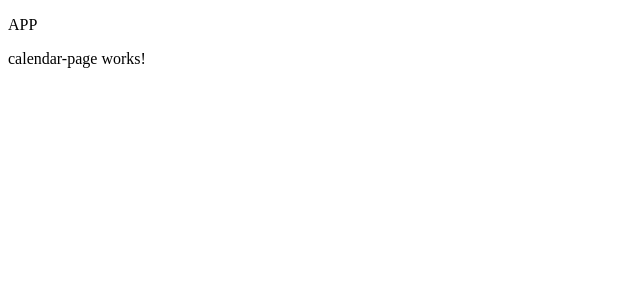
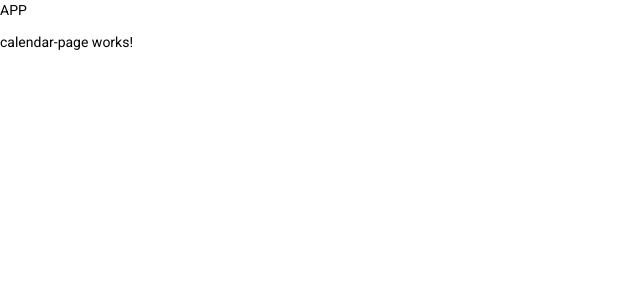
Before and after one commit to BogdanT-1/responsability-list, an Angular app: page /calendar in a window 1280 px wide. Shown: the top 300 px of the page, without its empty margins (0-640 px from the left). Built offline with nearby package versions, Linux system fonts and the light colour scheme.

Commit message:
Added angular material

```diff
--- a/angular.json
+++ b/angular.json
@@ -34,6 +34,7 @@
               "src/assets"
             ],
             "styles": [
+              "./node_modules/@angular/material/prebuilt-themes/deeppurple-amber.css",
               "src/styles.scss"
             ],
             "scripts": []
@@ -102,6 +103,7 @@
               "src/assets"
             ],
             "styles": [
+              "./node_modules/@angular/material/prebuilt-themes/deeppurple-amber.css",
               "src/styles.scss"
             ],
             "scripts": []
--- a/package.json
+++ b/package.json
@@ -11,10 +11,12 @@
   "private": true,
   "dependencies": {
     "@angular/animations": "~12.2.0",
+    "@angular/cdk": "^12.2.13",
     "@angular/common": "~12.2.0",
     "@angular/compiler": "~12.2.0",
     "@angular/core": "~12.2.0",
     "@angular/forms": "~12.2.0",
+    "@angular/material": "^12.2.13",
     "@angular/platform-browser": "~12.2.0",
     "@angular/platform-browser-dynamic": "~12.2.0",
     "@angular/router": "~12.2.0",
--- a/src/app/app.module.ts
+++ b/src/app/app.module.ts
@@ -4,6 +4,7 @@
 import { AppRoutingModule } from './app-routing.module';
 import { AppComponent } from './app.component';
 import { RouterModule } from '@angular/router';
+import { BrowserAnimationsModule } from '@angular/platform-browser/animations';
 
 @NgModule({
   declarations: [
@@ -12,7 +13,8 @@
   imports: [
     BrowserModule,
     RouterModule,
-    AppRoutingModule
+    AppRoutingModule,
+    BrowserAnimationsModule
   ],
   providers: [],
   bootstrap: [AppComponent]
--- a/src/index.html
+++ b/src/index.html
@@ -6,8 +6,11 @@
   <base href="/">
   <meta name="viewport" content="width=device-width, initial-scale=1">
   <link rel="icon" type="image/x-icon" href="favicon.ico">
+  <link rel="preconnect" href="https://fonts.gstatic.com">
+  <link href="https://fonts.googleapis.com/css2?family=Roboto:wght@300;400;500&display=swap" rel="stylesheet">
+  <link href="https://fonts.googleapis.com/icon?family=Material+Icons" rel="stylesheet">
 </head>
-<body>
+<body class="mat-typography">
   <app-root></app-root>
 </body>
 </html>
--- a/src/styles.scss
+++ b/src/styles.scss
@@ -1 +1,4 @@
 /* You can add global styles to this file, and also import other style files */
+
+html, body { height: 100%; }
+body { margin: 0; font-family: Roboto, "Helvetica Neue", sans-serif; }
```
Also changed, not shown: 1 other file (tests, documents, lock files or other folders).
